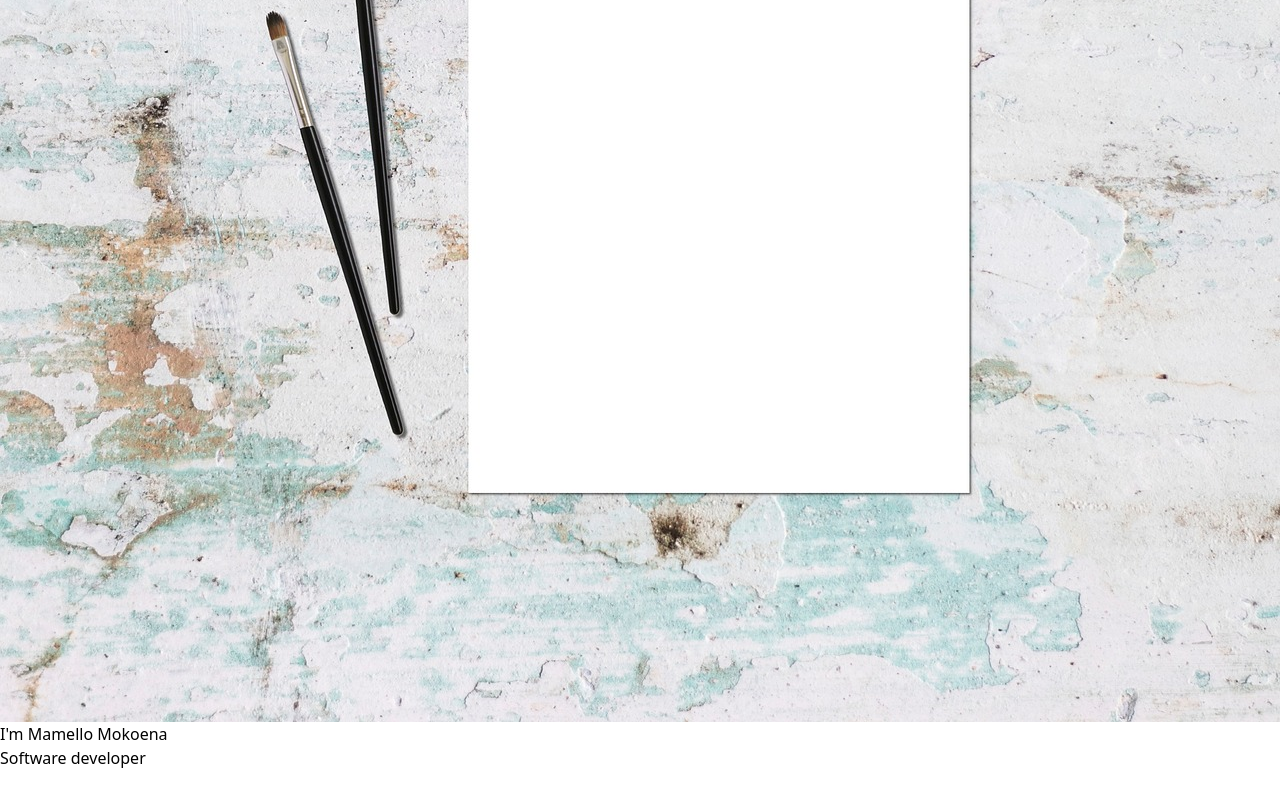
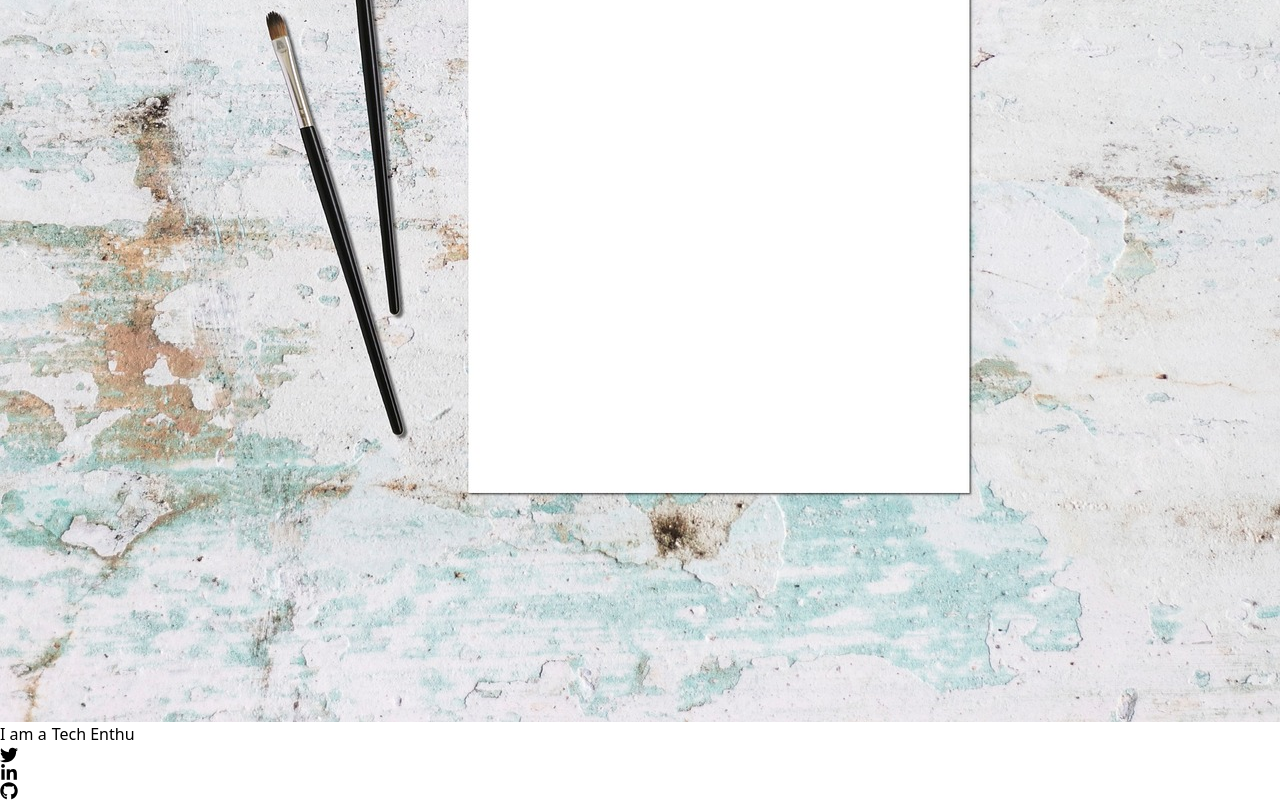
Before and after one commit to MellowMokoen/My--Portfolio, a React (Vite) app: page / in a window 1280 px wide. Shown: the part 550-1350 px from the top of the page. Before the commit the page ends 1320 px from the top, so only its background shows below. Built offline with nearby package versions, Linux system fonts and the light colour scheme.

Commit message:
Added react animation & icons/fa

```diff
--- a/package.json
+++ b/package.json
@@ -12,7 +12,8 @@
   "dependencies": {
     "react": "^18.2.0",
     "react-dom": "^18.2.0",
-    "react-icons": "^5.0.1"
+    "react-icons": "^5.0.1",
+    "react-type-animation": "^3.2.0"
   },
   "devDependencies": {
     "@types/react": "^18.2.43",
--- a/src/components/Main.jsx
+++ b/src/components/Main.jsx
@@ -1,16 +1,49 @@
 import React from "react";
 import background from "../images/background1.jpg";
+import { TypeAnimation } from "react-type-animation";
+import { FaTwitter, FaLinkedinIn, FaGithub } from "react-icons/fa";
 
 export default function Main() {
   return (
     <div id="main">
-           <img className="w-full h-screen object-cover object-left" src={background} alt="background-image" />
+      <img
+        className="w-full h-screen object-cover object-left"
+        src={background}
+        alt="background-image"
+      />
       <div className="w-full h-screen absolute top-0 left-0 bg-white/25">
         <div>
-             <h1>I'm Mamello Mokoena</h1>
-             <h2>Software developer</h2>
+          <h1></h1>
+          <h2>
+            I am a
+            <TypeAnimation
+              sequence={[
+                "Software developer",
+                2000,
+                "Front-end Developer",
+                2000,
+                "Tech Enthusiast",
+                2000,
+                "Woman in Tech",
+                2000,
+              ]}
+              wrapper="span"
+              speed={50}
+              style={{
+                fontSize: "1em",
+                display: "inline-block",
+                paddingLeft: "5px",
+              }}
+              repeat={Infinity}
+            />
+          </h2>
+          <div>
+            <FaTwitter className="cursor-pointer" size={18} />
+            <FaLinkedinIn className="cursor-pointer" size={18} />
+            <FaGithub className="cursor-pointer" size={18} />
           </div>
         </div>
       </div>
-    )
+    </div>
+  );
 }
```
Also changed, not shown: 1 other file (tests, documents, lock files or other folders). Lines whose indentation alone changed are shown as unchanged.
